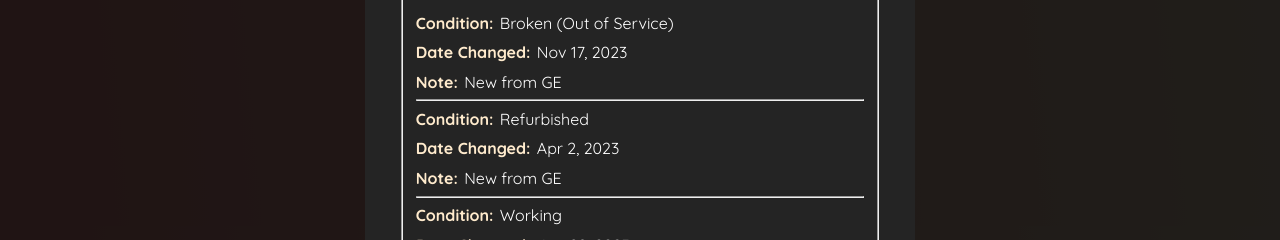
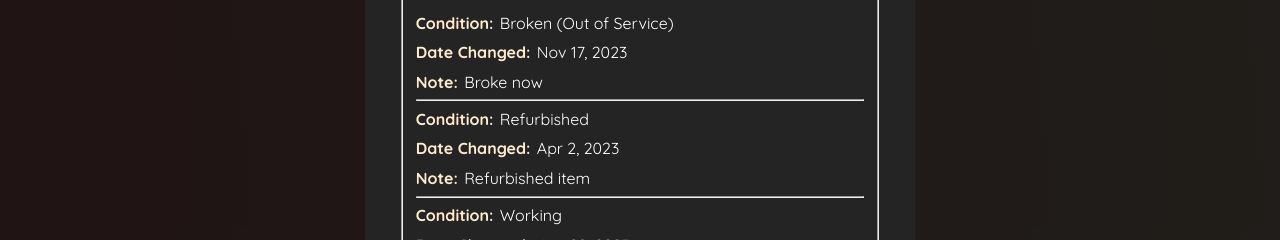
Before and after one commit to MattAKeider/transducer-inventory, a React (Vite) app: page / in a window 1280 px wide. Both pictures are taken after a click on the item 144 px from the left and 205 px from the top of the page. Shown: the part 338-578 px from the top of the page. Built offline with nearby package versions, Linux system fonts and the light colour scheme.

Commit message:
fix notes bug and remove disable

```diff
--- a/src/components/Condition/Condition.tsx
+++ b/src/components/Condition/Condition.tsx
@@ -4,10 +4,9 @@ import styles from './Condition.module.css';
 
 type ConditionProps = {
   transducerCondition: TransducerCondition;
-  note: string;
 };
 
-const Condition = ({ transducerCondition, note }: ConditionProps) => {
+const Condition = ({ transducerCondition }: ConditionProps) => {
   return (
     <div className={styles.condition_container}>
       <p data-testid="condition">
@@ -18,10 +17,10 @@ const Condition = ({ transducerCondition, note }: ConditionProps) => {
         <span>Date Changed:</span>
         {formatDate(transducerCondition.conditionChangedDate)}
       </p>
-      {note !== '' && (
+      {transducerCondition.note !== '' && (
         <p data-testid="saved-note">
           <span>Note:</span>
-          {note}
+          {transducerCondition.note}
         </p>
       )}
       <hr />
--- a/src/components/FullDetails/FullDetails.tsx
+++ b/src/components/FullDetails/FullDetails.tsx
@@ -53,7 +53,6 @@ const FullDetails = ({ transducer, onCloseModal }: FullDetailsProps) => {
           <Condition
             key={condition.conditionId}
             transducerCondition={condition}
-            note={transducer.notes}
           />
         ))}
       </fieldset>
--- a/src/components/NewTransducer/NewTransducer.tsx
+++ b/src/components/NewTransducer/NewTransducer.tsx
@@ -4,7 +4,7 @@ import { TransducerContext, TransducerContextType } from '../../store/transducer
 import { FormState, createTransducerObject } from '../../utils/formUtils';
 import Button from '../../ui/Button/Button';
 import styles from './NewTransducer.module.css';
-import { emptyValuesOnDisabled, isValidDate } from '../../utils/validation';
+import { isValidDate } from '../../utils/validation';
 
 const initialState: FormState = {
   name: '',
@@ -17,7 +17,7 @@ const initialState: FormState = {
   control: '',
   received: '',
   condition: '',
-  note: '',
+  notes: '',
   service: false
 };
 
@@ -34,9 +34,7 @@ const NewTransducer = ({ onCloseModal }: NewTransducerProps) => {
   const handleSubmit = (event: React.FormEvent<HTMLFormElement>) => {
     event.preventDefault();
 
-    const emptyValues: string[] = emptyValuesOnDisabled(formValues);
-
-    if (!validDate || emptyValues.length > 1) {
+    if (!validDate) {
       return;
     }
 
@@ -121,7 +119,6 @@ const NewTransducer = ({ onCloseModal }: NewTransducerProps) => {
               onChange={handleChange}
               placeholder="Enter name"
               autoFocus
-              disabled={formValues.service}
               required
             />
           </div>
@@ -132,7 +129,6 @@ const NewTransducer = ({ onCloseModal }: NewTransducerProps) => {
               id="location"
               value={formValues.location}
               onChange={handleChange}
-              disabled={formValues.service}
               required
             >
               <option value="">Select</option>
@@ -151,7 +147,6 @@ const NewTransducer = ({ onCloseModal }: NewTransducerProps) => {
               id="department"
               value={formValues.department}
               onChange={handleChange}
-              disabled={formValues.service}
               required
             >
               <option value="">Select</option>
@@ -167,7 +162,6 @@ const NewTransducer = ({ onCloseModal }: NewTransducerProps) => {
               id="type"
               value={formValues.type}
               onChange={handleChange}
-              disabled={formValues.service}
               required
             >
               <option value="">Select</option>
@@ -184,7 +178,6 @@ const NewTransducer = ({ onCloseModal }: NewTransducerProps) => {
               value={formValues.room}
               onChange={handleChange}
               placeholder="Enter room"
-              disabled={formValues.service}
               required
             />
           </div>
@@ -197,7 +190,6 @@ const NewTransducer = ({ onCloseModal }: NewTransducerProps) => {
               value={formValues.serial}
               onChange={handleChange}
               placeholder="Enter Serial #"
-              disabled={formValues.service}
               required
             />
           </div>
@@ -210,7 +202,6 @@ const NewTransducer = ({ onCloseModal }: NewTransducerProps) => {
               value={formValues.internal}
               onChange={handleChange}
               placeholder="Enter internal identifier"
-              disabled={formValues.service}
               required
             />
           </div>
@@ -223,7 +214,6 @@ const NewTransducer = ({ onCloseModal }: NewTransducerProps) => {
               value={formValues.control}
               onChange={handleChange}
               placeholder="Enter control #"
-              disabled={formValues.service}
               required
             />
           </div>
@@ -235,7 +225,6 @@ const NewTransducer = ({ onCloseModal }: NewTransducerProps) => {
               id="received"
               value={formValues.received}
               onChange={handleChange}
-              disabled={formValues.service}
               required
             />
             <div>{!validDate && <p style={{color: 'orange'}}>Please enter valid date.</p>}</div>
@@ -247,7 +236,6 @@ const NewTransducer = ({ onCloseModal }: NewTransducerProps) => {
               id="condition"
               value={formValues.condition}
               onChange={handleChange}
-              disabled={formValues.service}
               required
             >
               <option value="">Select</option>
@@ -274,15 +262,14 @@ const NewTransducer = ({ onCloseModal }: NewTransducerProps) => {
           </div>
           <hr className={styles.line_break} />
           <div className={styles.field}>
-            <label htmlFor="note">Notes:</label>
+            <label htmlFor="notes">Notes:</label>
             <textarea
-              name="note"
-              id="note"
-              value={formValues.note}
+              name="notes"
+              id="notes"
+              value={formValues.notes}
               onChange={handleChange}
               placeholder="Enter a note"
               rows={4}
-              disabled={formValues.service}
             />
           </div>
         </fieldset>
--- a/src/components/Transducers/Transducers.tsx
+++ b/src/components/Transducers/Transducers.tsx
@@ -9,9 +9,7 @@ import styles from './Transducers.module.css';
 
 const Transducers = () => {
   const [selectedTransducer, setSelectedTransducer] = useState<Transducer | undefined>();
-
   const { transducers } = useContext<TransducerContextType>(TransducerContext);
-
   const modalRef = useRef<ModalHandle>();
 
   const handleClickedTransducer = (selectedTransducer: Transducer) => {
--- a/src/data/data.ts
+++ b/src/data/data.ts
@@ -7,6 +7,7 @@ export interface TransducerCondition {
   conditionId: string;
   condition: Condition;
   conditionChangedDate: Date;
+  note: string;
 }
 
 export interface Transducer {
@@ -37,23 +38,26 @@ export const TRANSDUCERS: Transducer[] = [
     internalIdentifier: '1',
     controlNumber: '00FB-12345',
     dateReceived: new Date('2023-01-22'),
-    notes: 'New from GE',
+    notes: '',
     outOfService: true,
     currentCondition: [
       {
         conditionId: crypto.randomUUID(),
         condition: 'Broken (Out of Service)',
         conditionChangedDate: new Date('2023-11-17'),
+        note: 'Broke now',
       },
       {
         conditionId: crypto.randomUUID(),
         condition: 'Refurbished',
         conditionChangedDate: new Date('2023-04-02'),
+        note: 'Refurbished item',
       },
       {
         conditionId: crypto.randomUUID(),
         condition: 'Working',
         conditionChangedDate: new Date('2023-01-22'),
+        note: 'New from GE',
       }
     ],
   },
@@ -68,13 +72,14 @@ export const TRANSDUCERS: Transducer[] = [
     internalIdentifier: '7',
     controlNumber: '00FB-12346',
     dateReceived: new Date('2023-03-22'),
-    notes: 'New from GE',
+    notes: '',
     outOfService: false,
     currentCondition: [
       {
         conditionId: crypto.randomUUID(),
         condition: 'Working',
         conditionChangedDate: new Date('2023-03-22'),
+        note: 'New from GE',
       },
     ],
   },
@@ -89,13 +94,14 @@ export const TRANSDUCERS: Transducer[] = [
     internalIdentifier: '21',
     controlNumber: '00SD-34444',
     dateReceived: new Date('2021-05-02'),
-    notes: 'New from GE',
+    notes: '',
     outOfService: true,
     currentCondition: [
       {
         conditionId: crypto.randomUUID(),
         condition: 'Broken (Out of Service)',
         conditionChangedDate: new Date('2023-10-17'),
+        note: 'New from GE',
       },
     ],
   },
@@ -110,13 +116,14 @@ export const TRANSDUCERS: Transducer[] = [
     internalIdentifier: '3',
     controlNumber: '00WB-12045',
     dateReceived: new Date('2023-01-22'),
-    notes: 'New from GE',
+    notes: '',
     outOfService: true,
     currentCondition: [
       {
         conditionId: crypto.randomUUID(),
         condition: 'Broken (Out of Service)',
         conditionChangedDate: new Date('2023-11-20'),
+        note: 'New from GE',
       },
     ],
   },
@@ -131,13 +138,14 @@ export const TRANSDUCERS: Transducer[] = [
     internalIdentifier: '14',
     controlNumber: '00FB-13221',
     dateReceived: new Date('2020-03-15'),
-    notes: 'New from GE',
+    notes: '',
     outOfService: false,
     currentCondition: [
       {
         conditionId: crypto.randomUUID(),
         condition: 'Working',
         conditionChangedDate: new Date('2020-03-15'),
+        note: 'New from GE',
       },
     ],
   },
--- a/src/store/transducer-context.tsx
+++ b/src/store/transducer-context.tsx
@@ -41,6 +41,8 @@ const TransducerContextProvider = ({children}: TransducerContextProviderProps) =
   const [transducers, dispatch] = useReducer(reducerFn, TRANSDUCERS);
 
   const handleAddTransducer = (transducer: Transducer) => {
+    transducer.notes = '';
+
     dispatch({
       type: 'ADD_TRANSDUCER',
       payload: {
--- a/src/utils/formUtils.ts
+++ b/src/utils/formUtils.ts
@@ -17,7 +17,7 @@ export interface FormState {
   control: string;
   received: string;
   condition: string;
-  note: string;
+  notes: string;
   service: boolean;
 }
 
@@ -33,13 +33,14 @@ export const createTransducerObject = (formData: FormState): Transducer => {
     internalIdentifier: formData.internal,
     controlNumber: formData.control,
     dateReceived: new Date(formData.received),
-    notes: formData.note,
+    notes: formData.notes,
     outOfService: formData.service,
     currentCondition: [
       {
         conditionId: crypto.randomUUID(),
         condition: formData.condition as Condition,
         conditionChangedDate: new Date(),
+        note: formData.notes,
       },
     ],
   };
--- a/src/utils/validation.ts
+++ b/src/utils/validation.ts
@@ -1,12 +1,6 @@
-import { FormState } from './formUtils';
-
 export const isValidDate = (date: string): boolean => {
   const current = new Date();
   const dateAdded = new Date(date);
 
   return dateAdded <= current || date === '';
 };
-
-export const emptyValuesOnDisabled = (formValues: FormState): string[] => {
-  return Object.values(formValues).filter((val: string) => val === '');
-};
```
